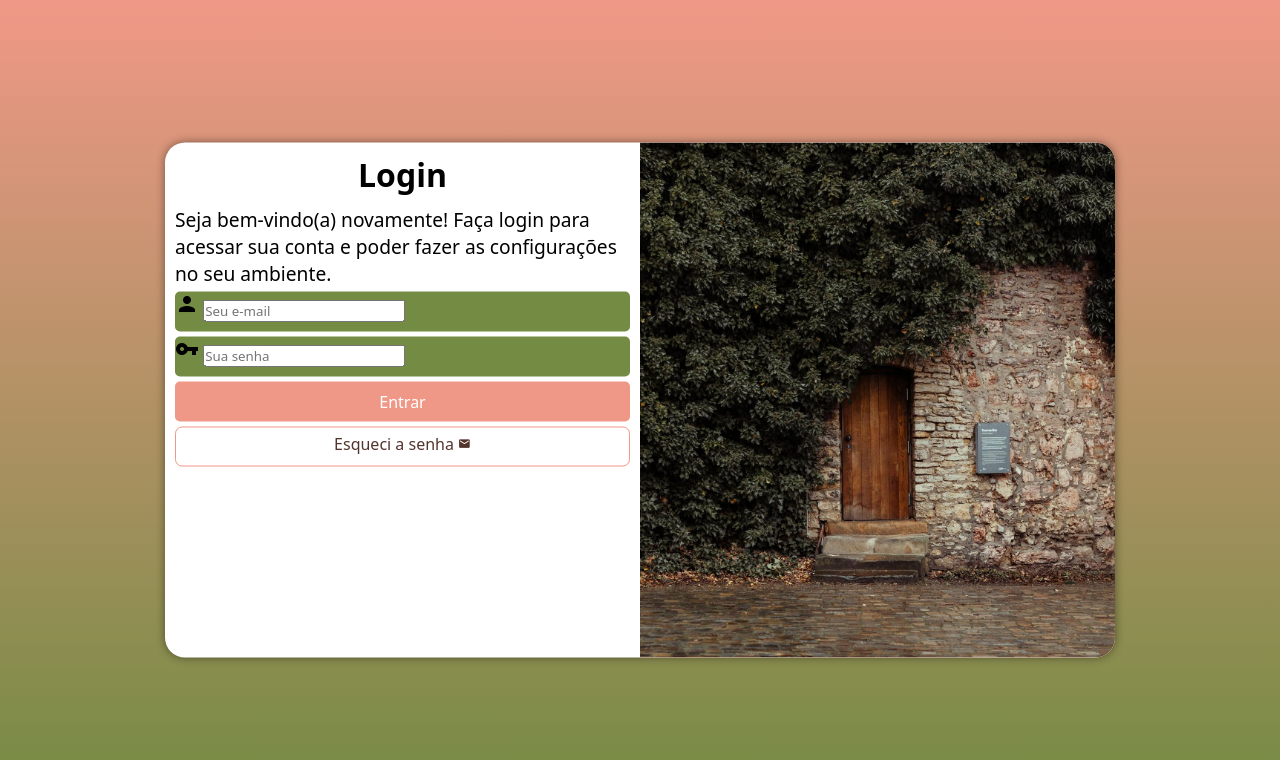
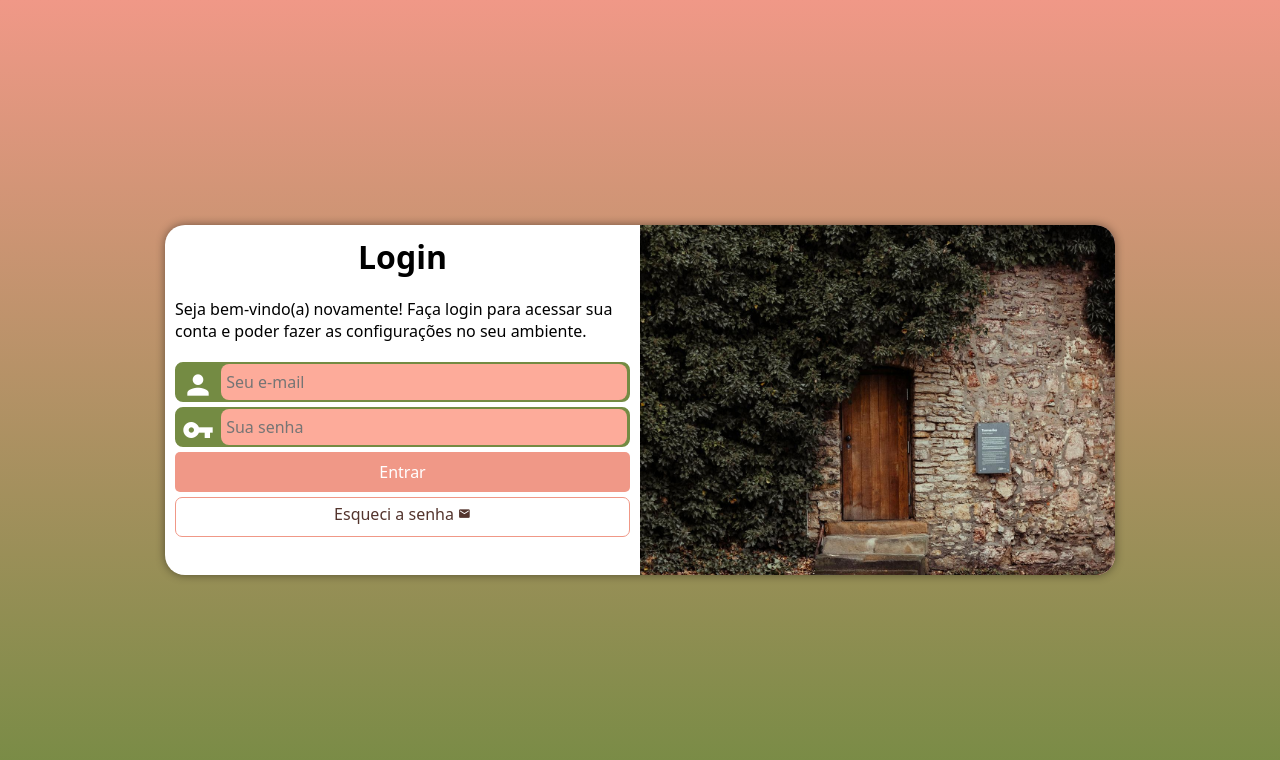
Before and after one commit to nathaliadebona/projeto-login, a plain HTML site: page index.html in a window 1280 px wide. Drawn offline with Linux system fonts and the light colour scheme.

Commit message:
Finalizei projeto

```diff
--- a/estilos/media-query.css
+++ b/estilos/media-query.css
@@ -16,6 +16,7 @@ Grandes telas: acima de 1200px
 
     section#login {
         width: 80vw;
+        height: 280px;
     }
 
     section#login > div#imagem {
@@ -37,6 +38,7 @@ Grandes telas: acima de 1200px
 
     section#login {
         width: 950px;
+        height: 350px;
     }
 
     section#login > div#imagem {
@@ -55,7 +57,8 @@ Grandes telas: acima de 1200px
     }
 
     div#formulario > p {
-        font-size: 1.2em;
+        font-size: 1em;
+        margin: 20px 0px;
     }
 
 }
--- a/estilos/style.css
+++ b/estilos/style.css
@@ -29,7 +29,6 @@ section#login {
     position: absolute;
     top: 50%;
     left: 50%;
-    transform: translate(-50%, -50%);
     overflow: hidden;
 
     background-color: white;
@@ -38,6 +37,7 @@ section#login {
     border-radius: 20px;
     box-shadow: 0px 0px 10px rgba(0, 0, 0, 0.450);
 
+    transform: translate(-50%, -50%);
     transition: width 0.3s, height 0.3s;
     transition-timing-function: ease;
 }
@@ -67,15 +67,39 @@ div#formulario > p {
 
 form > div.campo {
     background-color: #748B43;
+    border: 2px solid #748B43;
     display: block;
     width: 100%;
     height: 40px;
-    border-radius: 5px;
+    border-radius: 8px;
     margin: 5px 0px;
 }
 
 div.campo > label {
     display: none;
+}
+
+div.campo > span {
+    color: white;
+
+    font-size: 2em;
+    width: 40px;
+    padding: 5px;
+}
+
+div.campo > input {
+    background-color: #fdab9a;
+    font-size: 1em;
+    width: calc(100% - 45px);
+    height: 100%;
+    border: 0px;
+    border-radius: 8px;
+    padding: 5px;
+    transform: translateY(-13px);
+}
+
+div.campo > input:focus-within {
+    background-color: white;
 }
 
 form > input[type=submit] {
```
